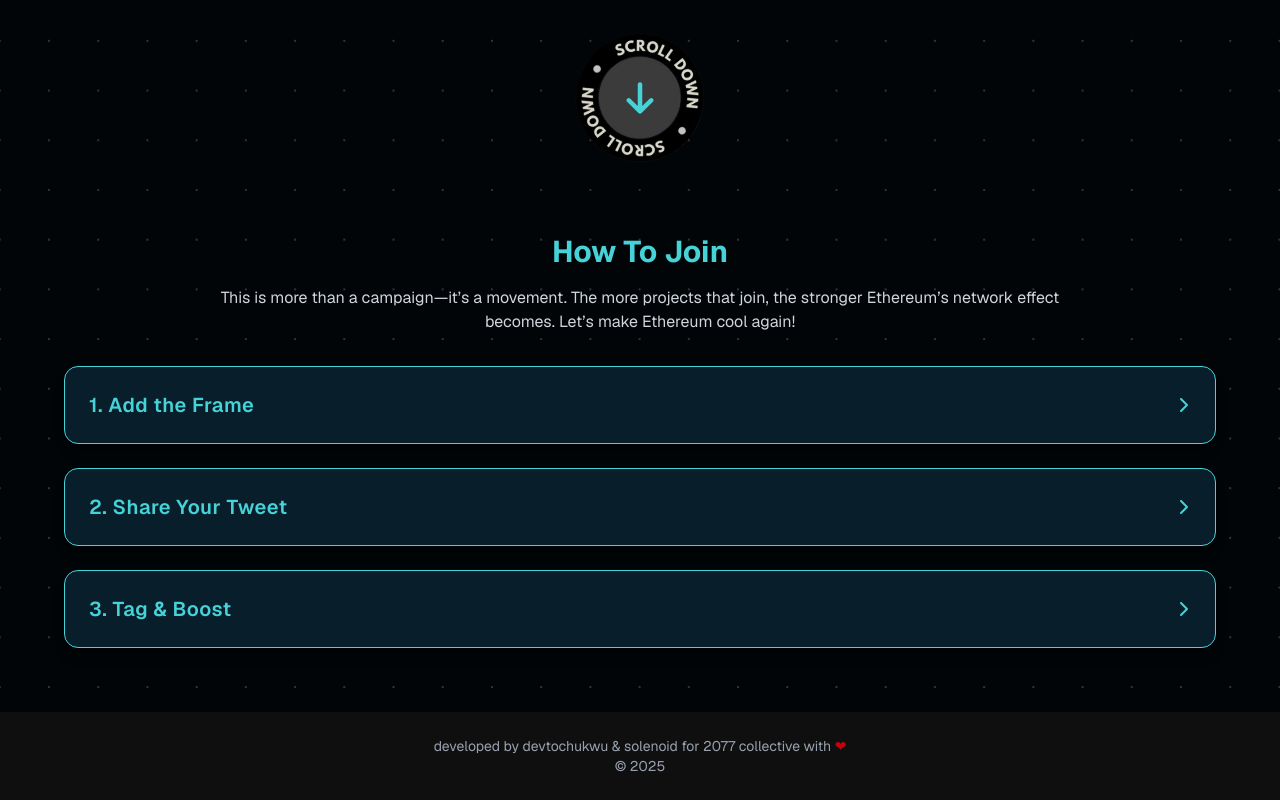
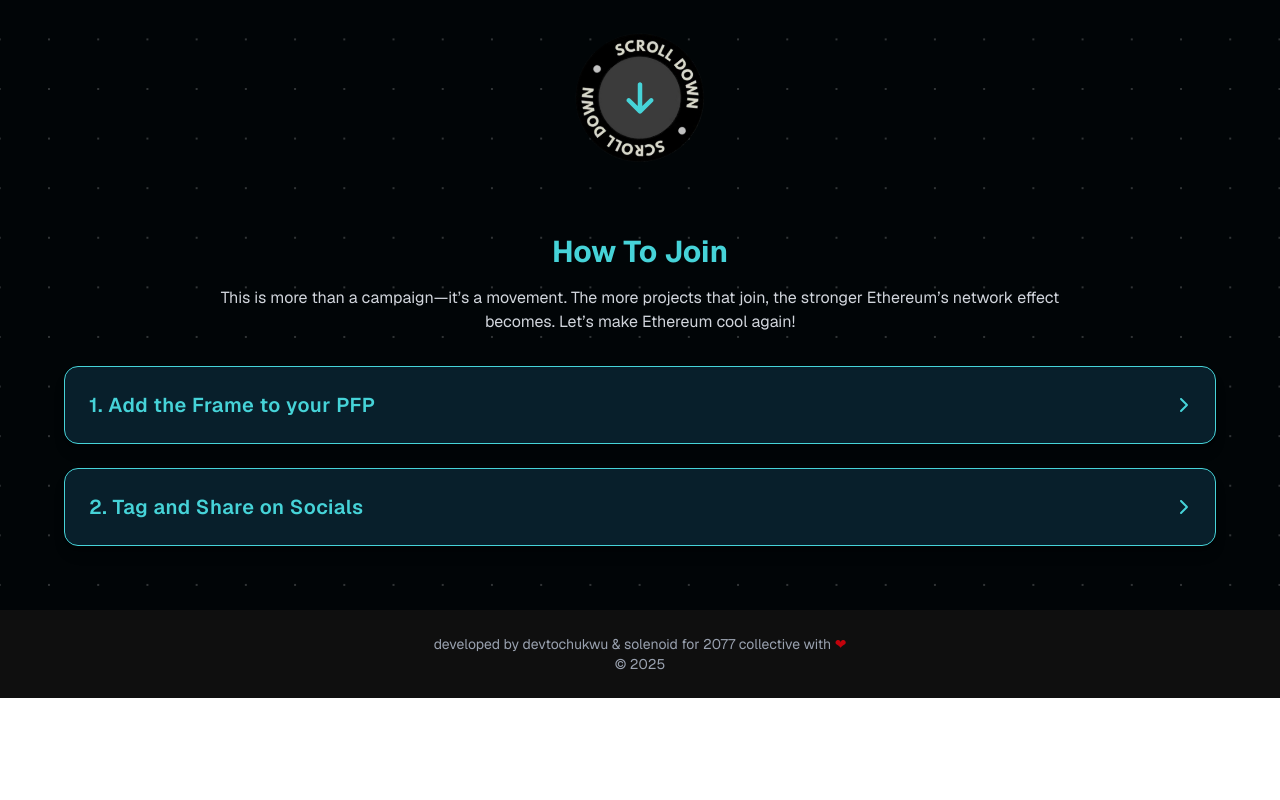
Before and after one commit to SimpleX-T/2077-collective, a Next.js app: page / in a window 1280 px wide. Shown: the part 630-1430 px from the top of the page. After the commit the page ends 1328 px from the top, so only its background shows below. Built offline with nearby package versions, Linux system fonts and the light colour scheme.

Commit message:
Update ContributionSection.tsx
Edit the steps array

```diff
--- a/components/ContributionSection.tsx
+++ b/components/ContributionSection.tsx
@@ -20,7 +20,7 @@ const ContributionSection: React.FC = () => {
   };
   const steps: Step[] = [
     {
-      title: "1. Add the Frame",
+      title: "1. Add the Frame to your PFP",
       content: (
         <>
           Use our generator to add the Built on Ethereum frame to your profile
@@ -36,11 +36,17 @@ const ContributionSection: React.FC = () => {
       ),
     },
     {
-      title: "2. Share Your Tweet",
+      title: "2. Tag and Share on Socials",
       content: (
         <>
           Use this tweet template to tell the world why your project is
-          #BuiltOnEthereum:
+          #BuiltOnEthereum and make sure to tag{" "}
+          <span className="text-[#46D3D8]">
+            @2077Collective @ethereum @ethereumfnd
+          </span>{" "}
+          & use the hashtag{" "}
+          <span className="text-[#50AFD4]">#BuiltOnEthereum</span> so we can
+          boost your post.:
           <p className="text-[#50AFD4] font-mono bg-[#081F2B] p-4 rounded my-4">
             We’re proud to be Built On Ethereum! Our project leverages
             Ethereum’s security, decentralization, and innovation to power the
@@ -59,21 +65,7 @@ const ContributionSection: React.FC = () => {
           </button>
         </>
       ),
-    },
-    {
-      title: "3. Tag & Boost",
-      content: (
-        <>
-          Tag{" "}
-          <span className="text-[#46D3D8]">
-            @2077Collective @ethereum @ethereumfnd
-          </span>{" "}
-          & use the hashtag{" "}
-          <span className="text-[#50AFD4]">#BuiltOnEthereum</span> so we can
-          boost your post.
-        </>
-      ),
-    },
+    }
   ];
 
   return (
```
